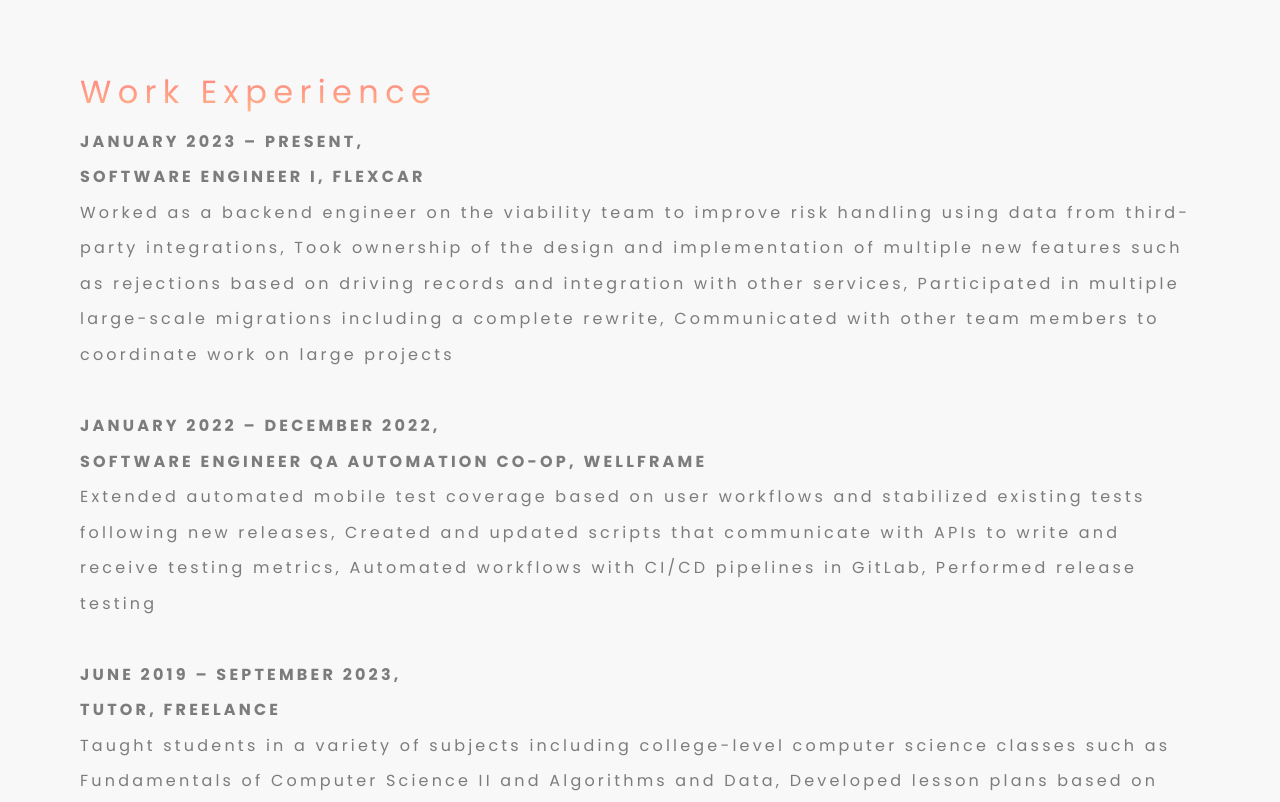
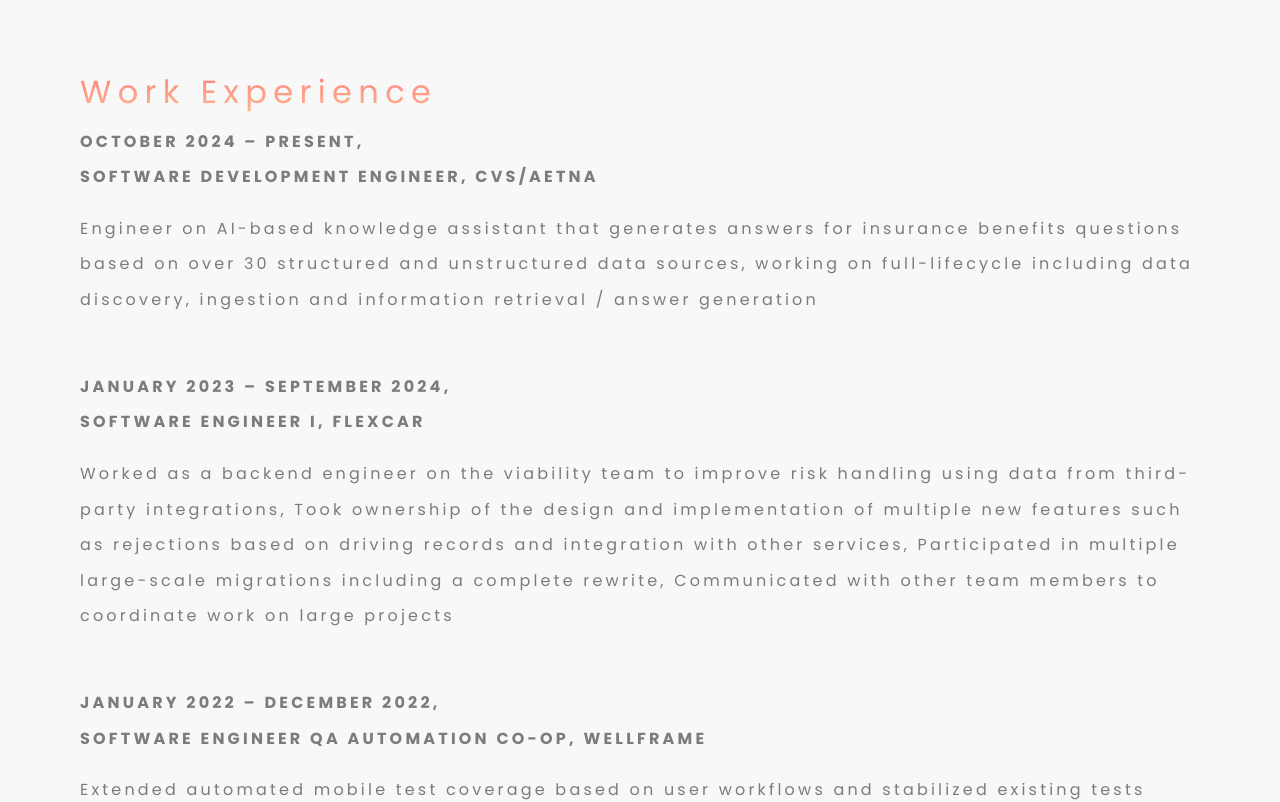
Before and after one commit to AylaDursun/ayladursun.github.io, a React (Create React App) app: page /about-me in a window 1280 px wide. Shown: the part 640-1442 px from the top of the page. Built offline with nearby package versions, Linux system fonts and the light colour scheme.

Commit message:
update resume

```diff
--- a/src/Components/AboutMe/action-buttons.tsx
+++ b/src/Components/AboutMe/action-buttons.tsx
@@ -1,7 +1,7 @@
 import React from "react";
 import '../../styles.css'
 import NavBar from "../Common/nav-bar";
-import Resume from "../../Resources/Ayla_Dursun_Resume_2024.pdf"
+import Resume from "../../Resources/Ayla_Dursun_Resume_2026.pdf"
 
 const ActionButtons = () => {
     return (
--- a/src/Components/AboutMe/work-experience.tsx
+++ b/src/Components/AboutMe/work-experience.tsx
@@ -5,9 +5,10 @@
     title: string
     dates: string
     description: string
+    key_projects?: string[]
 }
 
-const WorkExperience = ({title, dates, description}: Input) => {
+const WorkExperience = ({title, dates, description, key_projects}: Input) => {
     return (
         <div>
             <strong>
@@ -16,8 +17,15 @@
                 {title}
                 <br/>
             </strong>
-            {description}
-            <br/> <br/>
+            <p>{description}</p>
+            {/* {key_projects && key_projects.length > 0 && (
+                <>Key Projects:<ul>
+                    {key_projects.map((project, index) => (
+                        <li key={index}>{project}</li>
+                    ))}
+                </ul><br/></>
+            )} */}
+             <br/>
         </div>
     )
 };
--- a/src/Components/AboutMe/work-experiences.tsx
+++ b/src/Components/AboutMe/work-experiences.tsx
@@ -8,7 +8,20 @@
         <div>
             <div className="subheading">Work Experience</div>
                     <WorkExperience
-                    dates="JANUARY 2023 – PRESENT,"
+                    dates="OCTOBER 2024 – PRESENT,"
+                    title="SOFTWARE DEVELOPMENT ENGINEER, CVS/AETNA"
+                    description="Engineer on AI-based knowledge assistant that generates answers
+                    for insurance benefits questions based on over 30 structured and unstructured
+                    data sources, working on full-lifecycle including data discovery, ingestion and
+                    information retrieval / answer generation "
+                    // key_projects={[
+                    //     "Architected of a new version of the service which makes it more extensible to other consumers and reduced latency by multiple seconds",
+                    //     "Lead an expansion to the provider call center for both medical and dental plans which involved incorporating new data sources and enhancing existing sources/functionality",
+                    //     "Lead the migration of the frontend to React "
+                    // ]}
+                    />
+                    <WorkExperience
+                    dates="JANUARY 2023 – SEPTEMBER 2024,"
                     title="SOFTWARE ENGINEER I, FLEXCAR"
                     description="Worked as a backend engineer on the viability team to improve risk handling using data from
                     third-party integrations, Took ownership of the design and implementation of multiple new features such
@@ -37,18 +50,18 @@
                         description="Worked to run 3D printing studio and fulfill student requests, Operated 3D printers and laser cutter,
                         Set submitted files to ensure quality prints, Conducted post-processing work"
                     />
-                    <WorkExperience
+                    {/* <WorkExperience
                         dates="FROM JUNE 2019 – TO AUGUST 2019,"
                         title="HOSTESS"
                         description="Worked in a team to ensure customers had a positive dining experience through
                         communication and organization, Managed cash register"
-                    />
-                    <WorkExperience
+                    /> */}
+                    {/* <WorkExperience
                         dates="FROM JUNE 2018 – TO AUGUST 2018,"
                         title="CAMP COUNSELOR"
                         description="Ensured safety and enjoyment of children ages two to twelve, Adapted to unexpected
                         circumstances, Worked with and trained other counselors, Promoted to supervisory role"
-                    />
+                    /> */}
         </div>
     )
 };
```
Also changed, not shown: 2 other files (tests, documents, lock files or other folders).
